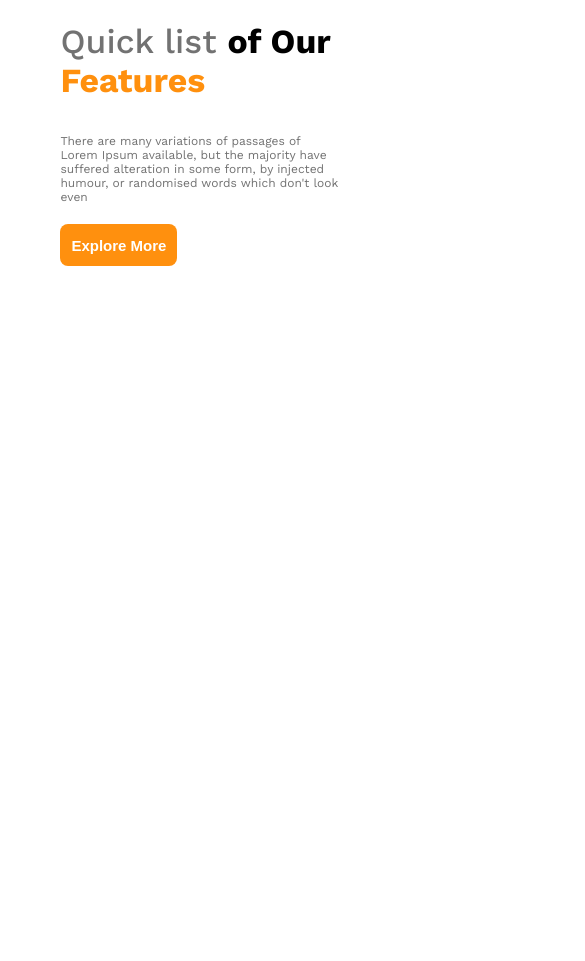
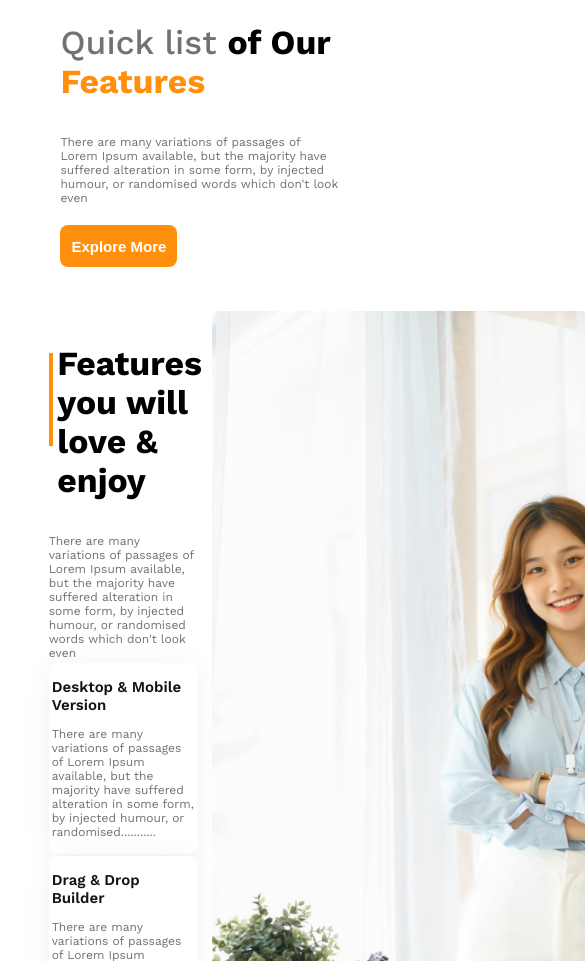
Before and after one commit to programming-dip/g3-architects-website, a plain HTML site: page index.html in a window 390 px wide. Shown: the part 1039-2000 px from the top of the page, 585 px wide, since content can reach past the window. Before the commit the page ends 1319 px from the top, so only its background shows below. Drawn offline with nearby package versions, Linux system fonts and the light colour scheme.

Commit message:
features section added without responsive

```diff
--- a/architects.css
+++ b/architects.css
@@ -13,6 +13,7 @@
 body {
     width: 100vw;
     margin: 0;
+    font-size: 16px;
 
 }
 
@@ -162,6 +163,81 @@ header {
    font-weight: 500;
 }
 
+
+/* features styles */
+
+.features{
+    display: flex;
+    gap:5%;
+    margin-top: 10%;
+}
+.vl {
+    border-left: 4px solid #FF900E;
+    height:11vh;
+    margin-top: 5vh;
+    margin-right: 3%;
+  }
+
+  .features .headings {
+    display: flex;
+    max-width: 468px;
+    justify-content: space-between;
+  }
+
+  .features .section-description {
+    max-width: 586px;
+    margin-top: 0;
+    margin-bottom: 2%;
+  }
+
+  .features .cards {
+
+
+    color: #727272;
+    background-color: white;
+    box-shadow: 0 4px 30px 0 rgba(0, 0, 0, 0.06);
+    max-width: 586px;
+    border-radius: 8px;
+    padding: 2% 2%;
+    margin-bottom: 1.5%;
+
+  }
+
+  .features .cards h1 {
+    font-weight: 600;
+    font-size: 1.25rem;
+    color: #131313;
+  }
+
+  .features .cards p {
+    font-weight: normal;
+    font-size: 1rem;
+  }
+
+  .features-image-and-btn-container img{
+    height: 80%;
+    display: block;
+  }
+
+  .features-image-and-btn-container .btn-primary {
+
+    width: 320px;
+    height: 200px;
+    color: white;
+    font-weight: 500;
+    font-size: 1.56rem;
+    padding: 2% 2%;
+    margin-left: -6%;
+    margin-top: -17%;
+  }
+
+  #badge-year {
+    font-weight: bold;
+    font-size: 4.06rem;
+
+  }
+
+
 /* Responsive */
 @media screen and (max-width: 576px){
 
@@ -209,4 +285,5 @@ header {
     }
 
 
+
 }
--- a/index.html
+++ b/index.html
@@ -45,6 +45,40 @@
                 <button class="btn-primary">Explore More</button>
             </div>
         </section>
+
+        <section class="features">
+            <div class="features-info">
+                <div class="headings">
+                <div class="vl"></div>
+                <h3 class="section-title">Features you will love & enjoy</h3>
+                </div>
+                <p class="section-description">There are many variations of passages of Lorem Ipsum available, but the majority have suffered alteration in some form, by injected humour, or randomised words which don't look even</p>
+                <div class="card-container">
+                    <div class="cards">
+                        <h1>Desktop & Mobile Version</h1>
+                        <p>There are many variations of passages of Lorem Ipsum available, but the majority have suffered alteration in some form, by injected humour, or randomised...........</p>
+                    </div>
+                    <div class="cards">
+                        <h1>Drag & Drop Builder</h1>
+                        <p>There are many variations of passages of Lorem Ipsum available, but the majority have suffered alteration in some form, by injected humour, or randomised...........</p>
+                    </div>
+                    <div class="cards">
+                        <h1>Awesome Modern Design</h1>
+                        <p>There are many variations of passages of Lorem Ipsum available, but the majority have suffered alteration in some form, by injected humour, or randomised...........</p>
+                    </div>
+                    <div class="cards">
+                        <h1>Super Easy to Edit</h1>
+                        <p>There are many variations of passages of Lorem Ipsum available, but the majority have suffered alteration in some form, by injected humour, or randomised...........</p>
+                    </div>
+                </div>
+            </div>
+
+            <div class="features-image-and-btn-container">
+                <img src="images/architect.png" alt="">
+                <button class="btn-primary"><span id="badge-year">10+Year </span>Experience</button>
+            </div>
+
+        </section>
     </main>
 
     <footer>
```
